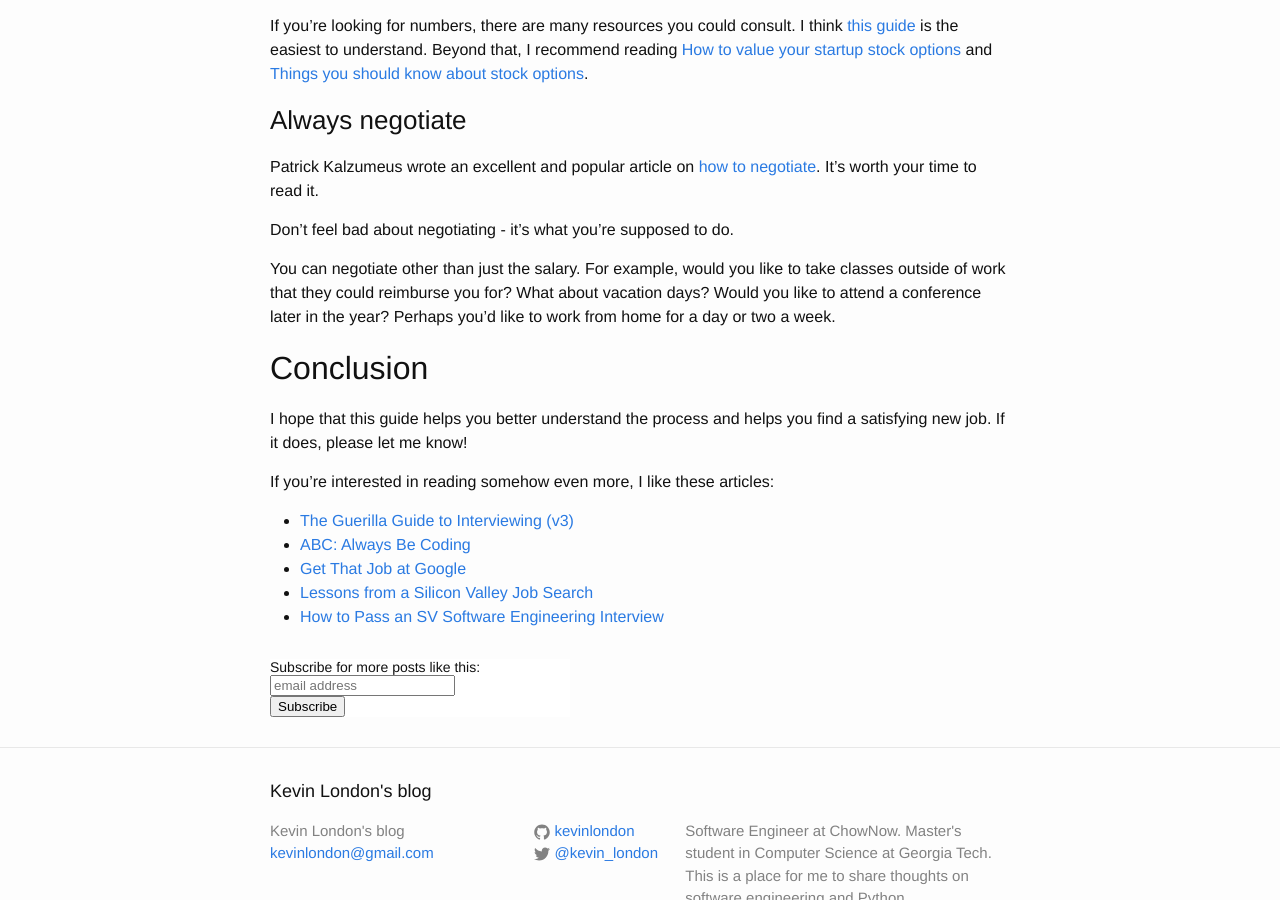
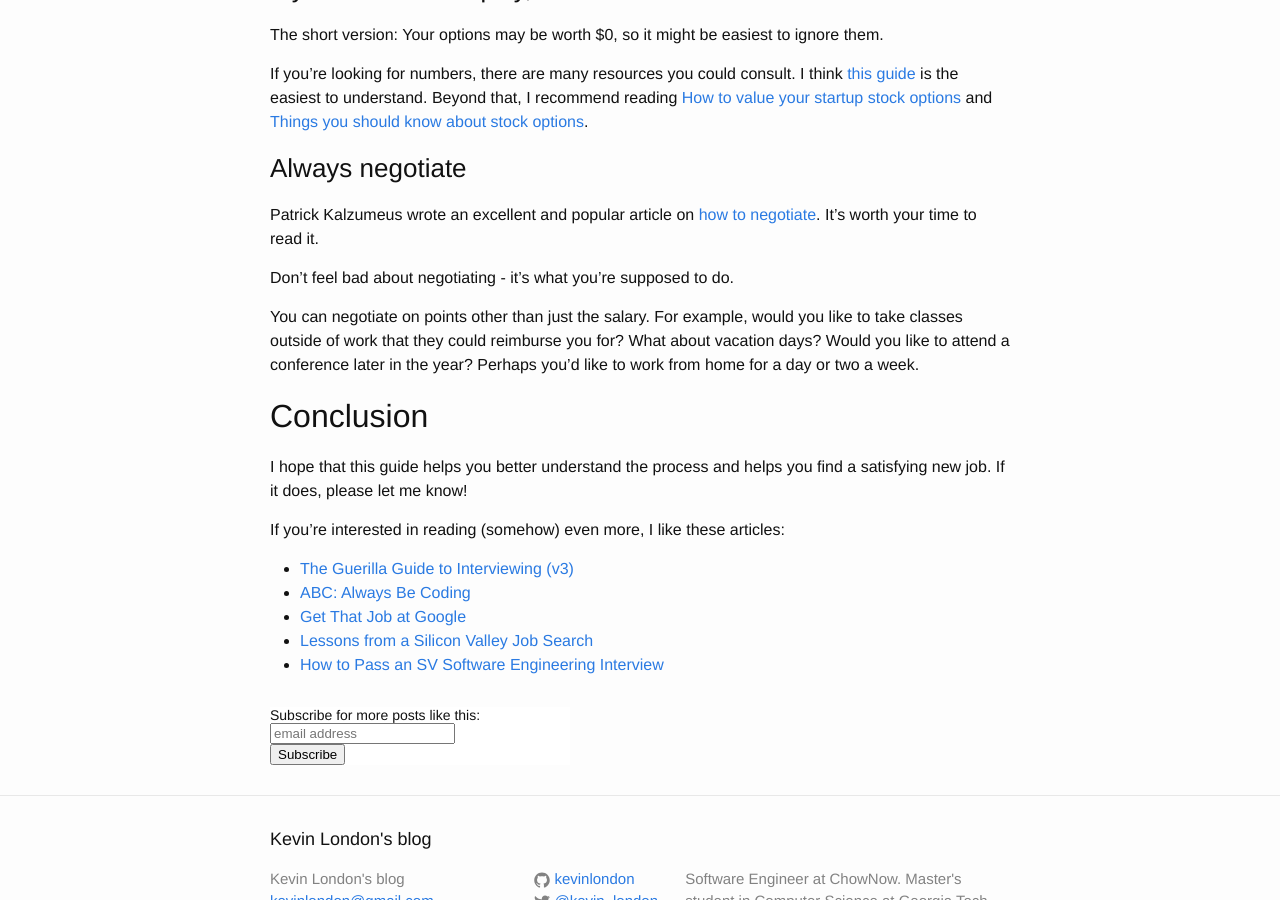
Before and after one commit to kevinlondon/kevinlondon.github.io, a Jekyll site: the page built from _posts/2016-01-21-job-hunt-guide.md, in a window 1280 px wide and 900 px high, scrolled down 11525 px. Built offline with Jekyll 4.4.1, drawn with Linux system fonts in a browser that asks for light colours; comment, search, counter and statistics services are not loaded; some of the changed text lies outside the part shown.

Commit message:
Minor grammar and sentence flow edits on job hunt guide.

```diff
--- a/_posts/2016-01-21-job-hunt-guide.md
+++ b/_posts/2016-01-21-job-hunt-guide.md
@@ -633,7 +633,7 @@ It's worth your time to read it.
 
 Don't feel bad about negotiating - it's what you're supposed to do.
 
-You can negotiate other than just the salary.  For example, would you like to
+You can negotiate on points other than just the salary.  For example, would you like to
 take classes outside of work that they could reimburse you for? What about
 vacation days? Would you like to attend a conference later in the year? Perhaps
 you'd like to work from home for a day or two a week.
@@ -645,7 +645,7 @@ Conclusion
 I hope that this guide helps you better understand the process and helps you
 find a satisfying new job. If it does, please let me know!
 
-If you're interested in reading somehow even more, I like these articles:
+If you're interested in reading (somehow) even more, I like these articles:
 
 * [The Guerilla Guide to Interviewing
   (v3)](http://www.joelonsoftware.com/articles/GuerrillaInterviewing3.html)
```
Also changed, not shown: other parts of _posts/2016-01-21-job-hunt-guide.md (+7 -7 lines).
